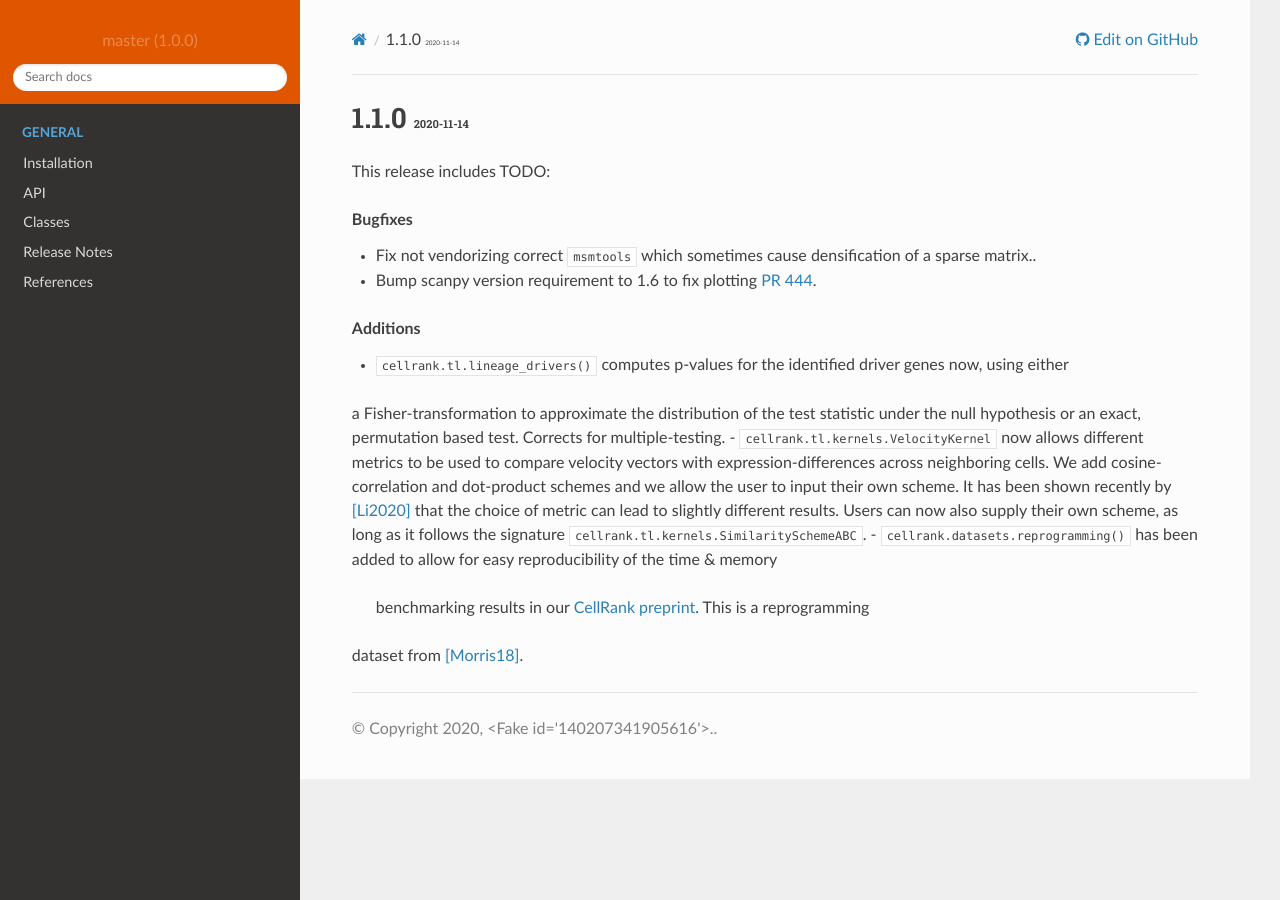
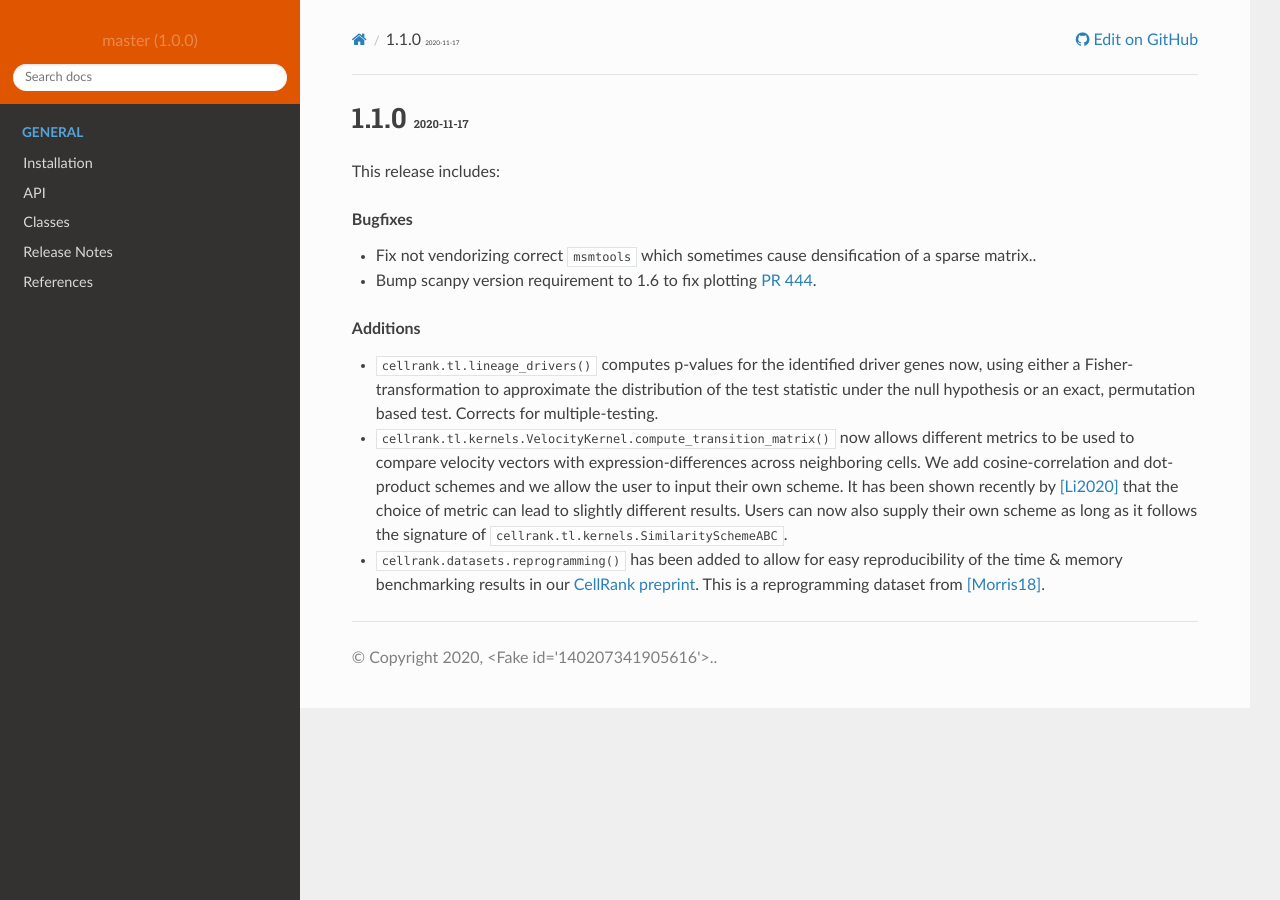
Before and after one commit to theislab/cellrank, a Sphinx documentation site: the page built from docs/source/latest_additions.rst, in a window 1280 px wide. Built offline with Sphinx 7.4.7 and the Read the Docs theme 2.0.0, drawn with Linux system fonts in a browser that asks for light colours; pages that are not in the unit, such as notebooks, are missing from menus; the version number is read from the project's files by our own code.

Commit message:
[ci skip] Fix docs

```diff
--- a/docs/source/latest_additions.rst
+++ b/docs/source/latest_additions.rst
@@ -1,9 +1,9 @@
 .. role:: small
 
-1.1.0 :small:`2020-11-14`
+1.1.0 :small:`2020-11-17`
 ~~~~~~~~~~~~~~~~~~~~~~~~~
 
-This release includes TODO:
+This release includes:
 
 .. rubric:: Bugfixes
 
@@ -13,13 +13,13 @@ This release includes TODO:
 .. rubric:: Additions
 
 - :func:`cellrank.tl.lineage_drivers` computes p-values for the identified driver genes now, using either
-a Fisher-transformation to approximate the distribution of the test statistic under the null hypothesis
-or an exact, permutation based test. Corrects for multiple-testing.
-- :class:`cellrank.tl.kernels.VelocityKernel` now allows different metrics to be used to compare velocity
-vectors with expression-differences across neighboring cells. We add cosine-correlation and dot-product
-schemes and we allow the user to input their own scheme. It has been shown recently by [Li2020]_
-that the choice of metric can lead to slightly different results. Users can now also supply their own scheme, as long
-as it follows the signature :class:`cellrank.tl.kernels.SimilaritySchemeABC`.
+  a Fisher-transformation to approximate the distribution of the test statistic under the null hypothesis
+  or an exact, permutation based test. Corrects for multiple-testing.
+- :meth:`cellrank.tl.kernels.VelocityKernel.compute_transition_matrix` now allows different metrics to be used to
+  compare velocity vectors with expression-differences across neighboring cells. We add cosine-correlation and
+  dot-product schemes and we allow the user to input their own scheme. It has been shown recently by [Li2020]_
+  that the choice of metric can lead to slightly different results. Users can now also supply their own scheme as long
+  as it follows the signature of :class:`cellrank.tl.kernels.SimilaritySchemeABC`.
 - :func:`cellrank.datasets.reprogramming` has been added to allow for easy reproducibility of the time & memory
- benchmarking results in our `CellRank preprint <https://doi.org/10.1101/2020.10.19.345983>`_. This is a reprogramming
-dataset from [Morris18]_.
+  benchmarking results in our `CellRank preprint <https://doi.org/10.1101/2020.10.19.345983>`_. This is a reprogramming
+  dataset from [Morris18]_.
```
Also changed, not shown: 1 other file.
